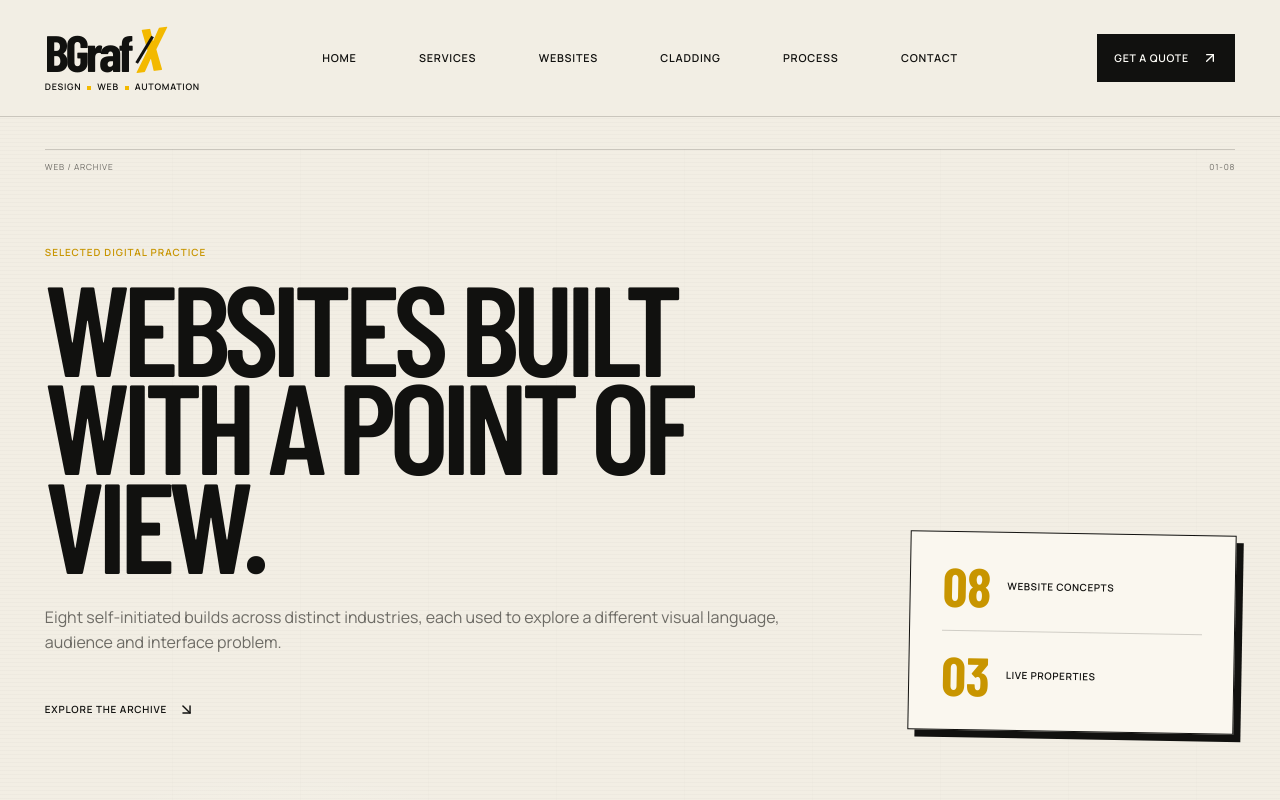
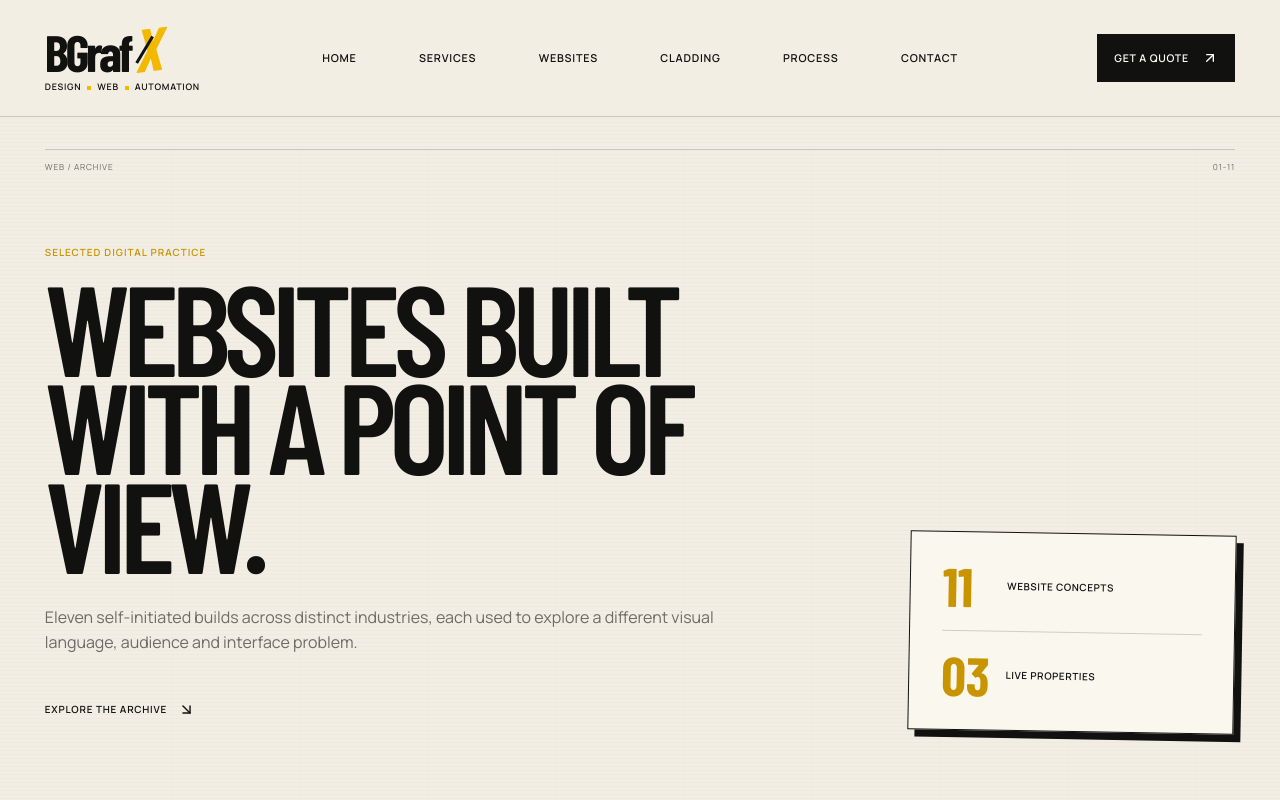
Before and after one commit to synontechsa-hub/Bruce_Gordon, a Next.js app: page /work in a window 1280 px wide. Shown: the top 800 px of the page. Built offline with nearby package versions, Linux system fonts and the light colour scheme.

Commit message:
feat: add portfolio work page and project data content structure

```diff
--- a/app/work/page.tsx
+++ b/app/work/page.tsx
@@ -19,15 +19,15 @@ export default function WorkPage() {
       <HomeHeader />
       <main id="main-content">
         <section className={styles.hero} aria-labelledby="work-page-title">
-          <div className={styles.heroGrid} aria-hidden="true"><span>WEB / ARCHIVE</span><span>01-08</span></div>
+          <div className={styles.heroGrid} aria-hidden="true"><span>WEB / ARCHIVE</span><span>01-11</span></div>
           <div className={styles.heroCopy}>
             <span className={styles.kicker}>Selected digital practice</span>
             <h1 id="work-page-title">Websites built with a point of view.</h1>
-            <p>Eight self-initiated builds across distinct industries, each used to explore a different visual language, audience and interface problem.</p>
+            <p>Eleven self-initiated builds across distinct industries, each used to explore a different visual language, audience and interface problem.</p>
             <a href="#archive">Explore the archive <ArrowDownRight aria-hidden="true" size={17} /></a>
           </div>
           <div className={styles.heroIndex}>
-            <strong>08</strong><span>Website concepts</span><i /><strong>03</strong><span>Live properties</span>
+            <strong>11</strong><span>Website concepts</span><i /><strong>03</strong><span>Live properties</span>
           </div>
         </section>
 
@@ -37,8 +37,8 @@ export default function WorkPage() {
             {websiteProjects.map((project, index) => (
               <article className={styles.projectCard} key={project.slug}>
                 <div className={`${styles.projectVisual} ${!project.image ? styles.generatedVisual : ""}`}>
-                  {project.image ? <Image src={project.image} alt={project.imageAlt ?? ""} fill sizes="(max-width: 720px) 100vw, 50vw" /> : <div className={styles.nexusMark} aria-hidden="true"><Globe2 /><strong>NEXUS<span>AI</span></strong><small>Intelligence, applied.</small></div>}
-                  <span className={styles.projectNumber}>0{index + 1}</span>
+                  {project.image ? <Image src={project.image} alt={project.imageAlt ?? ""} fill sizes="(max-width: 720px) 100vw, 50vw" /> : <div className={styles.nexusMark} aria-hidden="true"><Globe2 /><strong>{project.title}</strong><small>{project.category}</small></div>}
+                  <span className={styles.projectNumber}>{String(index + 1).padStart(2, "0")}</span>
                   <span className={styles.status}>{project.status}</span>
                 </div>
                 <div className={styles.projectCopy}><span>{project.category}</span><h3>{project.title}</h3><p>{project.summary}</p><small>Responsive website exploration</small></div>
--- a/content/projects.ts
+++ b/content/projects.ts
@@ -33,6 +33,9 @@ export const websiteProjects: WebsiteProject[] = [
   { slug: "onyx-and-ivy", title: "Onyx & Ivy", category: "Floral studio / Identity", summary: "A refined floral-studio concept using a monochrome identity, elegant pacing and an editorial digital presence.", status: "Self-initiated concept", image: "/media/work/onyx-and-ivy.png", imageAlt: "Onyx and Ivy floral studio identity", legacyPath: "/onyx-and-ivy/index.html" },
   { slug: "veloce-systems", title: "Veloce Systems", category: "SaaS / Fintech UI", summary: "A high-precision technology brand and interface study built around speed, structure and confident technical typography.", status: "Self-initiated concept", image: "/media/work/veloce-systems.png", imageAlt: "Veloce Systems technology identity", legacyPath: "/veloce-systems/index.html" },
   { slug: "origin-root", title: "Origin Root", category: "Specialty coffee / Brand web", summary: "A coffee brand and website exploration connecting provenance, tactile materials and a distinctive retail personality.", status: "Self-initiated concept", image: "/media/work/origin-root.png", imageAlt: "Origin Root specialty coffee identity", legacyPath: "/origin-root/index.html" },
+  { slug: "swiftpath-logistics", title: "SwiftPath Logistics", category: "Logistics / B2B web", summary: "A globally minded logistics concept focused on clear service navigation, operational confidence and straightforward lead generation.", status: "Self-initiated concept", legacyPath: "/assets/SwiftPath_Logistics/index.html" },
+  { slug: "timbercraft-wholesale", title: "TimberCraft Wholesale", category: "Wholesale / Trade utility", summary: "An earthy B2B timber website combining product discovery, sustainable sourcing and a practical volume-calculation tool.", status: "Self-initiated concept", legacyPath: "/assets/TimberCraft_Wholesale/index.html" },
+  { slug: "aura-and-echo", title: "Aura & Echo", category: "Luxury audio / Product web", summary: "A high-end audio concept built around immersive typography, premium product presentation and a quiet sense of technical precision.", status: "Self-initiated concept", legacyPath: "/assets/Aura_Echo/index.html" },
 ];
 
 export const liveProperties: LiveProperty[] = [
```
